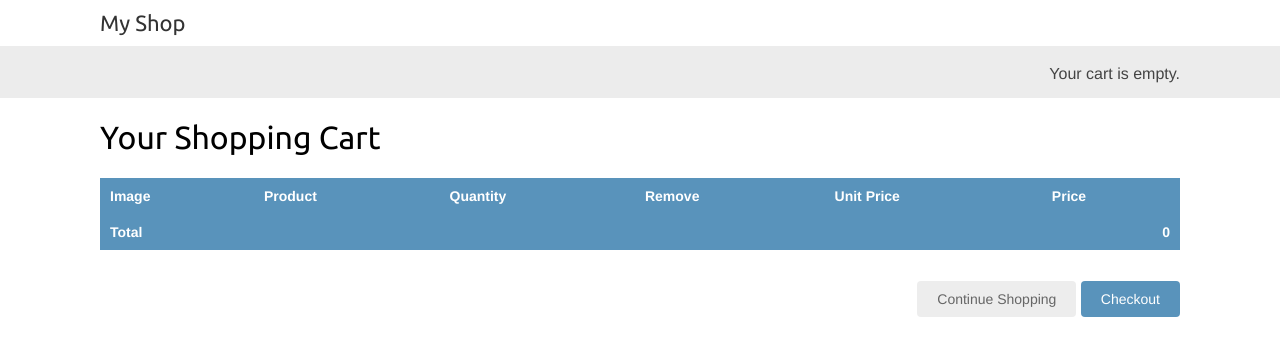
After one commit to abhie-lp/Basic-Online-Shop, a Django app: page /cart/ in a window 1280 px wide. The commit adds this page. Shown: the top 356 px of the page. Run offline with Django 3.2, Linux system fonts and the light colour scheme.

Commit message:
Shopping cart

```diff
--- /dev/null
+++ b/cart/cart.py
@@ -0,0 +1,57 @@
+from decimal import Decimal
+from django.conf import settings
+from shop.models import Product
+
+
+class Cart(object):
+
+    def __init__(self, request):
+        self.session = request.session
+        cart = self.session.get(settings.CART_SESSION_ID)
+
+        if not cart:
+            cart = self.session[settings.CART_SESSION_ID] = {}
+        self.cart = cart
+
+    def add(self, product, quantity=1, update_quantity=False):
+        product_id = str(product.id)
+        if product_id not in self.cart:
+            self.cart[product_id] = {"quantity": 0, "price": str(product.price)}
+
+        if update_quantity:
+            self.cart[product_id]["quantity"] = quantity
+        else:
+            self.cart[product_id]["quantity"] += quantity
+        self.save()
+
+    def save(self):
+        self.session.modified = True
+
+    def remove(self, product):
+        product_id = str(product.id)
+        if product_id in self.cart:
+            del self.cart[product_id]
+            self.save()
+
+    def __iter__(self):
+        product_ids = self.cart.keys()
+        products = Product.objects.filter(id__in=product_ids)
+
+        cart = self.cart.copy()
+        for product in products:
+            cart[str(product.id)]["product"] = product
+
+        for item in cart.values():
+            item["price"] = Decimal(item["price"])
+            item["total_price"] = item["price"] * item["quantity"]
+            yield item
+
+    def __len__(self):
+        return sum(item["quantity"] for item in self.cart.values())
+
+    def get_total_price(self):
+        return sum(Decimal(item["price"]) * item["quantity"] for item in self.cart.values())
+
+    def clear(self):
+        del self.session[settings.CART_SESSION_ID]
+        self.save()
--- /dev/null
+++ b/cart/context_processors.py
@@ -0,0 +1,4 @@
+from .cart import Cart
+
+def cart(request):
+    return {"cart": Cart(request)}
--- /dev/null
+++ b/cart/forms.py
@@ -0,0 +1,7 @@
+from django import forms
+
+PRODUCT_QUANTITY_CHOICES = [(i, str(i)) for i in range(1, 21)]
+
+class CartAddProductForm(forms.Form):
+    quantity = forms.TypedChoiceField(choices=PRODUCT_QUANTITY_CHOICES, coerce=int)
+    update = forms.BooleanField(required=False, initial=False, widget=forms.HiddenInput)
--- a/cart/urls.py
+++ b/cart/urls.py
@@ -0,0 +1,10 @@
+from . import views
+from django.urls import  path
+
+app_name = "cart"
+
+urlpatterns = [
+    path("", views.cart_detail, name="cart_detail"),
+    path("add/<int:product_id>/", views.cart_add, name="cart_add"),
+    path("remove/<int:product_id>/", views.cart_remove, name="cart_remove"),
+]
--- a/cart/views.py
+++ b/cart/views.py
@@ -1,3 +1,32 @@
-from django.shortcuts import render
+from django.shortcuts import render, redirect, get_object_or_404
+from django.views.decorators.http import require_POST
+from shop.models import Product
+from .cart import Cart
+from .forms import CartAddProductForm
 
-# Create your views here.
+@require_POST
+def cart_add(request, product_id):
+    cart = Cart(request)
+    product = get_object_or_404(Product, id=product_id)
+    form = CartAddProductForm(request.POST)
+    if form.is_valid():
+        cd = form.cleaned_data
+        cart.add(product=product, quantity=cd["quantity"], update_quantity=cd["update"])
+    return redirect("cart:cart_detail")
+
+
+def cart_remove(request, product_id):
+    cart = Cart(request)
+    product = get_object_or_404(Product, id=product_id)
+    cart.remove(product)
+    return redirect("cart:cart_detail")
+
+
+def cart_detail(request):
+    cart = Cart(request)
+    for item in cart:
+        item["update_quantity_form"] = CartAddProductForm(
+            initial={"quantity": item["quantity"],
+            "update": True}
+        )
+    return render(request, "cart/cart_detail.html", {"cart": cart})
--- a/myshop/settings.py
+++ b/myshop/settings.py
@@ -55,6 +55,7 @@ TEMPLATES = [
                 'django.template.context_processors.request',
                 'django.contrib.auth.context_processors.auth',
                 'django.contrib.messages.context_processors.messages',
+                "cart.context_processors.cart",
             ],
         },
     },
--- a/myshop/urls.py
+++ b/myshop/urls.py
@@ -6,6 +6,7 @@ urlpatterns = [
 ]
 
 urlpatterns += [
+    path("cart/", include("cart.urls", namespace="cart")),
     path("", include("shop.urls", namespace="shop")),
 ]
 
--- a/shop/views.py
+++ b/shop/views.py
@@ -12,7 +12,10 @@ def product_list(request, category_slug=None):
                                                         "categories": categories,
                                                         "products": products})
 
+from cart.forms import CartAddProductForm
 
 def product_detail(request, id, slug):
     product = get_object_or_404(Product, id=id, slug=slug, available=True)
-    return render(request, "shop/product_detail.html", {"product": product})
+
+    cart_product_form = CartAddProductForm()
+    return render(request, "shop/product_detail.html", {"product": product, "cart_form": cart_product_form})
--- a/templates/base.html
+++ b/templates/base.html
@@ -11,7 +11,17 @@
         </div>
         <div id="subheader">
             <div class="cart">
-                Your cart is empty.
+                {% with total_items=cart|length %}
+                    {% if cart|length > 0 %}
+                        Your cart:
+                        <a href="{% url 'cart:cart_detail' %}">
+                            {{total_items}} item{{ total_items|pluralize }},
+                            Rs.{{cart.get_total_price}}
+                        </a>
+                    {% else %}
+                        Your cart is empty.
+                    {% endif %}
+                {% endwith %}
             </div>
         </div>
         <div id="content">
--- /dev/null
+++ b/templates/cart/cart_detail.html
@@ -0,0 +1,52 @@
+{% extends 'base.html' %}
+{% load static %}
+
+{% block title %} Your shopping cart{% endblock title %}
+
+{% block content %}
+    <h1>Your Shopping Cart</h1>
+    <table class="cart">
+        <thead>
+            <tr>
+                <th>Image</th>
+                <th>Product</th>
+                <th>Quantity</th>
+                <th>Remove</th>
+                <th>Unit Price</th>
+                <th>Price</th>
+            </tr>
+        </thead>
+        <tbody>
+            {% for item in cart %}
+                {% with product=item.product %}
+                    <tr>
+                        <td>
+                            <a  href="{{product.get_absolute_url}}">
+                                <img src="{%if product.image%}{{product.image.url}}{%else%}{%static 'img/no_image.png' %}{% endif %}">
+                            </a>
+                        </td>
+                        <td>{{product.name}}</td>
+                        <td><form action="{% url 'cart:cart_add' product.id %}" method="POST">
+                            {% csrf_token %}
+                            {{item.update_quantity_form.quantity}}
+                            {{item.update_quantity_form.update}}
+                            <input type="submit" value="Update">
+                        </form></td>
+                        <td><a href="{% url 'cart:cart_remove' product.id %}">Remove</a></td>
+                        <td class="num">Rs.{{item.price}}</td>
+                        <td class="num">Rs.{{item.total_price}}</td>
+                    </tr>
+                {% endwith %}
+            {% endfor %}
+            <tr class="total">
+                <td>Total</td>
+                <td colspan="4"></td>
+                <td class="num">{{cart.get_total_price}}</td>
+            </tr>
+        </tbody>
+    </table>
+    <p class="text-right">
+        <a href="{% url 'shop:product_list' %}" class="button light">Continue Shopping</a>
+        <a href="#" class="button">Checkout</a>
+    </p>
+{% endblock content %}
--- a/templates/shop/product_detail.html
+++ b/templates/shop/product_detail.html
@@ -10,6 +10,11 @@
         <h1>{{product}}</h1>
         <h2><a href="{{product.category.get_absolute_url}}">{{product.category}}</a></h2>
         <p class="price">Rs. {{product.price}}</p>
+        <form action="{% url 'cart:cart_add' product.id %}" method="POST">
+            {% csrf_token %}
+            {{cart_form}}
+            <input type="submit" value="Add to cart">
+        </form>
         {{product.description|linebreaks}}
     </div>
 {% endblock content %}
```
